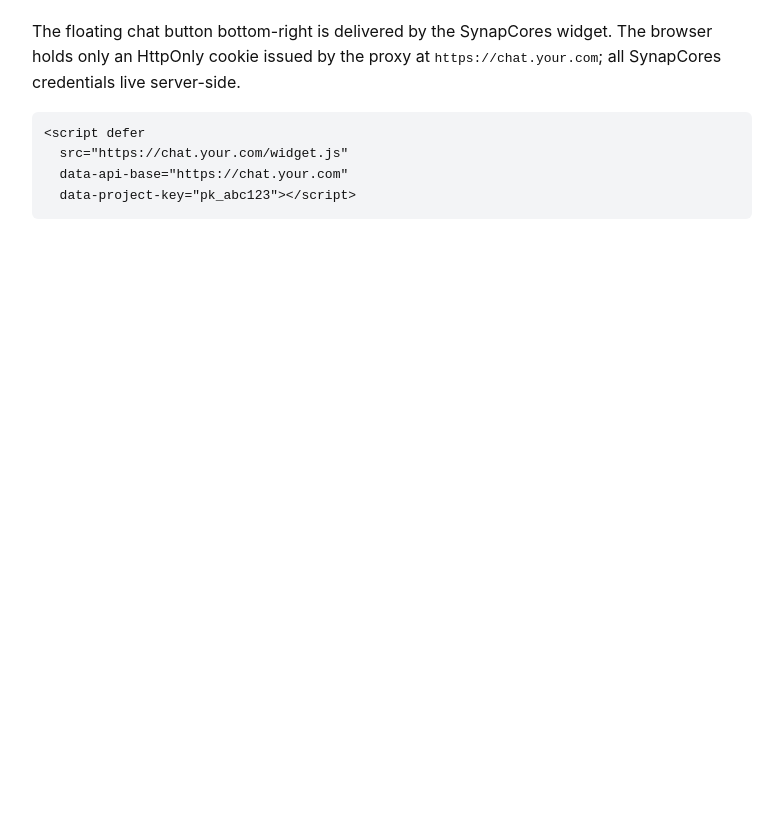
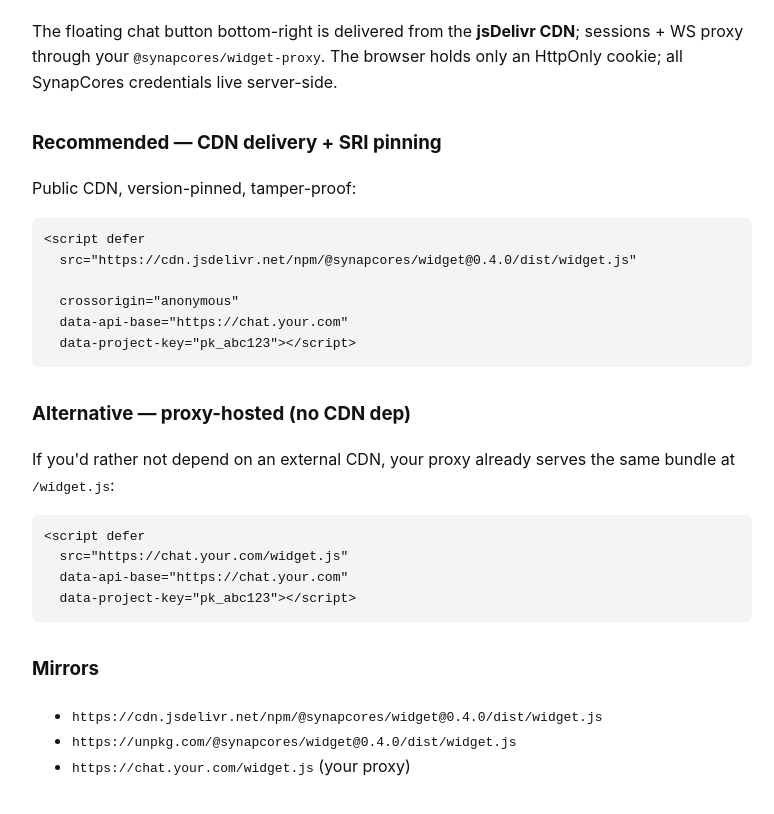
Before and after one commit to SynapCores/synapcores-agent, a plain HTML site: page examples/embed-html/index.html in a window 1280 px wide. Shown: the part 134-948 px from the top of the page, without its empty margins (248-1022 px from the left). Before the commit the page ends 800 px from the top, so only its background shows below. Drawn offline with Linux system fonts and the light colour scheme; a script that the page names is missing.

Commit message:
examples + readmes: prefer jsDelivr CDN with SRI pinning
@synapcores/widget@0.4.0 is live on npm and globally mirrored on
jsDelivr + unpkg. Updated the three embed examples (HTML, Next.js,
WordPress-was-already-proxy-only) and both READMEs to lead with the
jsDelivr URL + version pin + SRI hash, and keep the proxy-hosted
script tag as the secondary option for sites that don't want a CDN
dependency.

Pinned hash:
  sha384-rn44GdC0gnzNPwhJYHl4TEzahTnCGWtcE/N7QJZ1T5L+Sta8Bh/2d4lga2FaM4NB

Verified live + reproducible:
  $ openssl dgst -sha384 -binary dist/widget.js | openssl base64 -A
  $ curl -sS https://cdn.jsdelivr.net/.../widget.js | openssl dgst -sha384 -binary | openssl base64 -A
  → both match

Mirrors confirmed serving 23,169 bytes (the live bundle):
  https://cdn.jsdelivr.net/npm/@synapcores/widget@0.4.0/dist/widget.js
  https://unpkg.com/@synapcores/widget@0.4.0/dist/widget.js
  https://cdn.jsdelivr.net/npm/@synapcores/widget/dist/widget.js  (un-pinned latest)

```diff
--- a/examples/embed-html/index.html
+++ b/examples/embed-html/index.html
@@ -14,26 +14,48 @@
         color: #111;
       }
       h1 { margin-top: 0; }
-      pre { background: #f3f4f6; padding: 12px; border-radius: 6px; overflow-x: auto; }
+      pre { background: #f3f4f6; padding: 12px; border-radius: 6px; overflow-x: auto; font-size: 13px; }
+      h3 { margin-top: 32px; }
     </style>
   </head>
   <body>
     <h1>Acme support — embedded chat widget</h1>
     <p>
-      The floating chat button bottom-right is delivered by the SynapCores
-      widget. The browser holds only an HttpOnly cookie issued by the proxy at
-      <code>https://chat.your.com</code>; all SynapCores credentials live
-      server-side.
+      The floating chat button bottom-right is delivered from the
+      <strong>jsDelivr CDN</strong>; sessions + WS proxy through your
+      <code>@synapcores/widget-proxy</code>. The browser holds only an
+      HttpOnly cookie; all SynapCores credentials live server-side.
     </p>
+
+    <h3>Recommended — CDN delivery + SRI pinning</h3>
+    <p>Public CDN, version-pinned, tamper-proof:</p>
+    <pre><code>&lt;script defer
+  src="https://cdn.jsdelivr.net/npm/@synapcores/widget@0.4.0/dist/widget.js"
+  integrity="sha384-rn44GdC0gnzNPwhJYHl4TEzahTnCGWtcE/N7QJZ1T5L+Sta8Bh/2d4lga2FaM4NB"
+  crossorigin="anonymous"
+  data-api-base="https://chat.your.com"
+  data-project-key="pk_abc123"&gt;&lt;/script&gt;</code></pre>
+
+    <h3>Alternative — proxy-hosted (no CDN dep)</h3>
+    <p>If you'd rather not depend on an external CDN, your proxy already serves the same bundle at <code>/widget.js</code>:</p>
     <pre><code>&lt;script defer
   src="https://chat.your.com/widget.js"
   data-api-base="https://chat.your.com"
   data-project-key="pk_abc123"&gt;&lt;/script&gt;</code></pre>
 
-    <!-- Replace api-base + project-key with your proxy host + project id. -->
+    <h3>Mirrors</h3>
+    <ul>
+      <li><code>https://cdn.jsdelivr.net/npm/@synapcores/widget@0.4.0/dist/widget.js</code></li>
+      <li><code>https://unpkg.com/@synapcores/widget@0.4.0/dist/widget.js</code></li>
+      <li><code>https://chat.your.com/widget.js</code> (your proxy)</li>
+    </ul>
+
+    <!-- Live embed below. Replace data-api-base + data-project-key with your proxy host + project id. -->
     <script
       defer
-      src="https://chat.your.com/widget.js"
+      src="https://cdn.jsdelivr.net/npm/@synapcores/widget@0.4.0/dist/widget.js"
+      integrity="sha384-rn44GdC0gnzNPwhJYHl4TEzahTnCGWtcE/N7QJZ1T5L+Sta8Bh/2d4lga2FaM4NB"
+      crossorigin="anonymous"
       data-api-base="https://chat.your.com"
       data-project-key="pk_abc123"
     ></script>
```
Also changed, not shown: examples/README.md, examples/embed-nextjs/README.md, widget/README.md.
